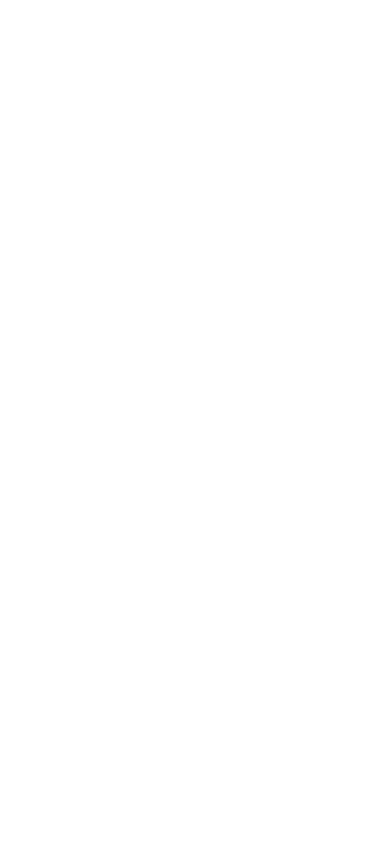
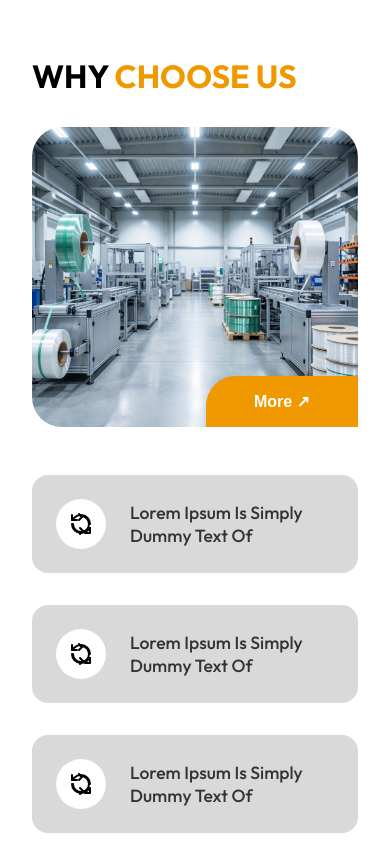
Before and after one commit to trivonotech/KARAM-PET---STRAP-INDUSTRIES, a Next.js app in the folder web-app/: page / in a window 390 px wide. Shown: the part 5460-6304 px from the top of the page. Before the commit the page ends 5557 px from the top, so only its background shows below. Built offline with nearby package versions, Linux system fonts and the light colour scheme.

Commit message:
feat: Add WhyChooseUs component and styles, integrating it into the homepage and removing its heading from QualityControl.

```diff
--- a/web-app/src/app/page.tsx
+++ b/web-app/src/app/page.tsx
@@ -4,6 +4,7 @@
 import Industries from '@/components/Industries';
 import Products from '@/components/Products';
 import QualityControl from '@/components/QualityControl';
+import WhyChooseUs from '@/components/WhyChooseUs';
 
 export default function Home() {
   return (
@@ -15,6 +16,7 @@
         <Industries />
         <Products />
         <QualityControl />
+        <WhyChooseUs />
       </div>
     </main>
   );
--- a/web-app/src/components/QualityControl.tsx
+++ b/web-app/src/components/QualityControl.tsx
@@ -30,10 +30,7 @@
                     ))}
                 </div>
 
-                <h2 className={styles.whyHeading}>
-                    <span className={styles.blackText}>WHY</span>{' '}
-                    <span className={styles.orangeText}>CHOOSE US</span>
-                </h2>
+
             </div>
         </section>
     );
--- /dev/null
+++ b/web-app/src/components/WhyChooseUs.module.css
@@ -0,0 +1,118 @@
+.wcuSection {
+    padding: 4rem 0 6rem 0;
+    background-color: #ffffff;
+}
+
+.container {
+    max-width: 1400px;
+    margin: 0 auto;
+    padding: 0 4rem;
+}
+
+.heading {
+    font-size: 3rem;
+    font-weight: 700;
+    margin-bottom: 2rem;
+    line-height: 1.2;
+}
+
+.blackText {
+    color: #000;
+}
+
+.orangeText {
+    color: var(--primary);
+}
+
+.bannerWrapper {
+    position: relative;
+    width: 100%;
+    height: 400px;
+    border-radius: 30px;
+    border-bottom-right-radius: 0;
+    overflow: hidden;
+    margin-bottom: 3rem;
+}
+
+.bannerImage {
+    object-fit: cover;
+}
+
+.moreButton {
+    position: absolute;
+    bottom: 0;
+    right: 0;
+    background-color: var(--primary);
+    color: #ffffff;
+    padding: 1rem 3rem;
+    border-radius: 30px 0 0 0;
+    border: none;
+    font-weight: 600;
+    font-size: 1rem;
+    cursor: pointer;
+    transition: background-color 0.2s;
+    box-shadow: 0 4px 10px rgba(0, 0, 0, 0.1);
+}
+
+.moreButton:hover {
+    background-color: var(--primary-hover);
+}
+
+.featureGrid {
+    display: grid;
+    grid-template-columns: repeat(2, 1fr);
+    gap: 2rem;
+}
+
+.featureItem {
+    display: flex;
+    align-items: center;
+    background-color: #d9d9d9;
+    /* Light gray from mockup */
+    padding: 1.5rem;
+    border-radius: 16px;
+    gap: 1.5rem;
+    transition: transform 0.2s;
+}
+
+.featureItem:hover {
+    transform: translateY(-2px);
+}
+
+.iconCircle {
+    width: 50px;
+    height: 50px;
+    background-color: #ffffff;
+    border-radius: 50%;
+    display: flex;
+    align-items: center;
+    justify-content: center;
+    flex-shrink: 0;
+}
+
+.featureText {
+    font-size: 1.1rem;
+    /* Looking closer at mockup, it's fairly large text */
+    font-weight: 500;
+    color: #333;
+}
+
+@media (max-width: 900px) {
+    .featureGrid {
+        grid-template-columns: 1fr;
+    }
+}
+
+@media (max-width: 600px) {
+    .container {
+        padding: 0 2rem;
+    }
+
+    .heading {
+        font-size: 2rem;
+    }
+
+    .bannerWrapper {
+        height: 300px;
+    }
+}
--- /dev/null
+++ b/web-app/src/components/WhyChooseUs.tsx
@@ -0,0 +1,56 @@
+import styles from './WhyChooseUs.module.css';
+import Image from 'next/image';
+
+export default function WhyChooseUs() {
+    const features = [
+        "Lorem Ipsum Is Simply Dummy Text Of",
+        "Lorem Ipsum Is Simply Dummy Text Of",
+        "Lorem Ipsum Is Simply Dummy Text Of",
+        "Lorem Ipsum Is Simply Dummy Text Of",
+    ];
+
+    return (
+        <section className={styles.wcuSection}>
+            <div className={styles.container}>
+                <h2 className={styles.heading}>
+                    <span className={styles.blackText}>WHY</span>{' '}
+                    <span className={styles.orangeText}>CHOOSE US</span>
+                </h2>
+
+                <div className={styles.bannerWrapper}>
+                    <Image
+                        src="/hero-bg.png" /* Placeholder for banner */
+                        alt="Why Choose Us Banner"
+                        fill
+                        className={styles.bannerImage}
+                    />
+                    <button className={styles.moreButton}>
+                        More ↗
+                    </button>
+                </div>
+
+                <div className={styles.featureGrid}>
+                    {features.map((text, index) => (
+                        <div key={index} className={styles.featureItem}>
+                            <div className={styles.iconCircle}>
+                                {/* Simple SVG Refresh Icon Placeholder */}
+                                <svg width="24" height="24" viewBox="0 0 24 24" fill="none" xmlns="http://www.w3.org/2000/svg">
+                                    <path d="M4 12C4 16.4183 7.58172 20 12 20C16.4183 20 20 16.4183 20 12" stroke="black" strokeWidth="2" strokeLinecap="round" />
+                                    <path d="M20 12C20 7.58172 16.4183 4 12 4" stroke="black" strokeWidth="2" strokeLinecap="round" />
+                                    <path d="M10 2L13 5L10 8" stroke="black" strokeWidth="2" strokeLinecap="round" strokeLinejoin="round" />
+                                    <path d="M14 22L11 19L14 16" stroke="black" strokeWidth="2" strokeLinecap="round" strokeLinejoin="round" transform="rotate(180 12.5 19)" />
+                                    {/* Rough refresh icon approximation */}
+                                    <path d="M21 12a9 9 0 0 0-9-9 9.75 9.75 0 0 0-6.74 2.74L3 8" stroke="black" strokeWidth="2" strokeLinecap="round" strokeLinejoin="round" />
+                                    <path d="M3 3v5h5" stroke="black" strokeWidth="2" strokeLinecap="round" strokeLinejoin="round" />
+                                    <path d="M3 12a9 9 0 0 0 9 9 9.75 9.75 0 0 0 6.74-2.74L21 16" stroke="black" strokeWidth="2" strokeLinecap="round" strokeLinejoin="round" />
+                                    <path d="M16 21h5v-5" stroke="black" strokeWidth="2" strokeLinecap="round" strokeLinejoin="round" />
+                                </svg>
+                            </div>
+                            <span className={styles.featureText}>{text}</span>
+                        </div>
+                    ))}
+                </div>
+            </div>
+        </section>
+    );
+}
```
